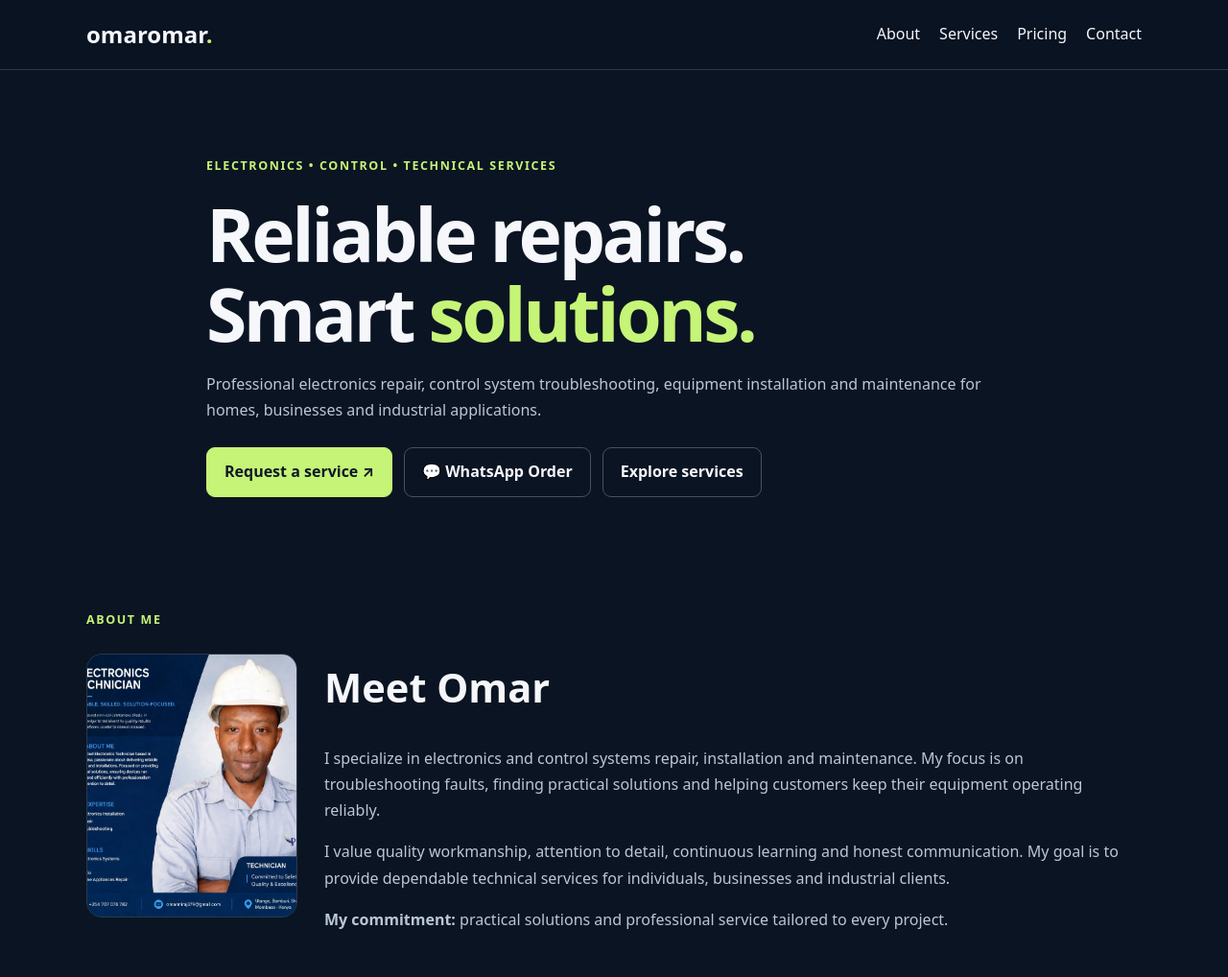
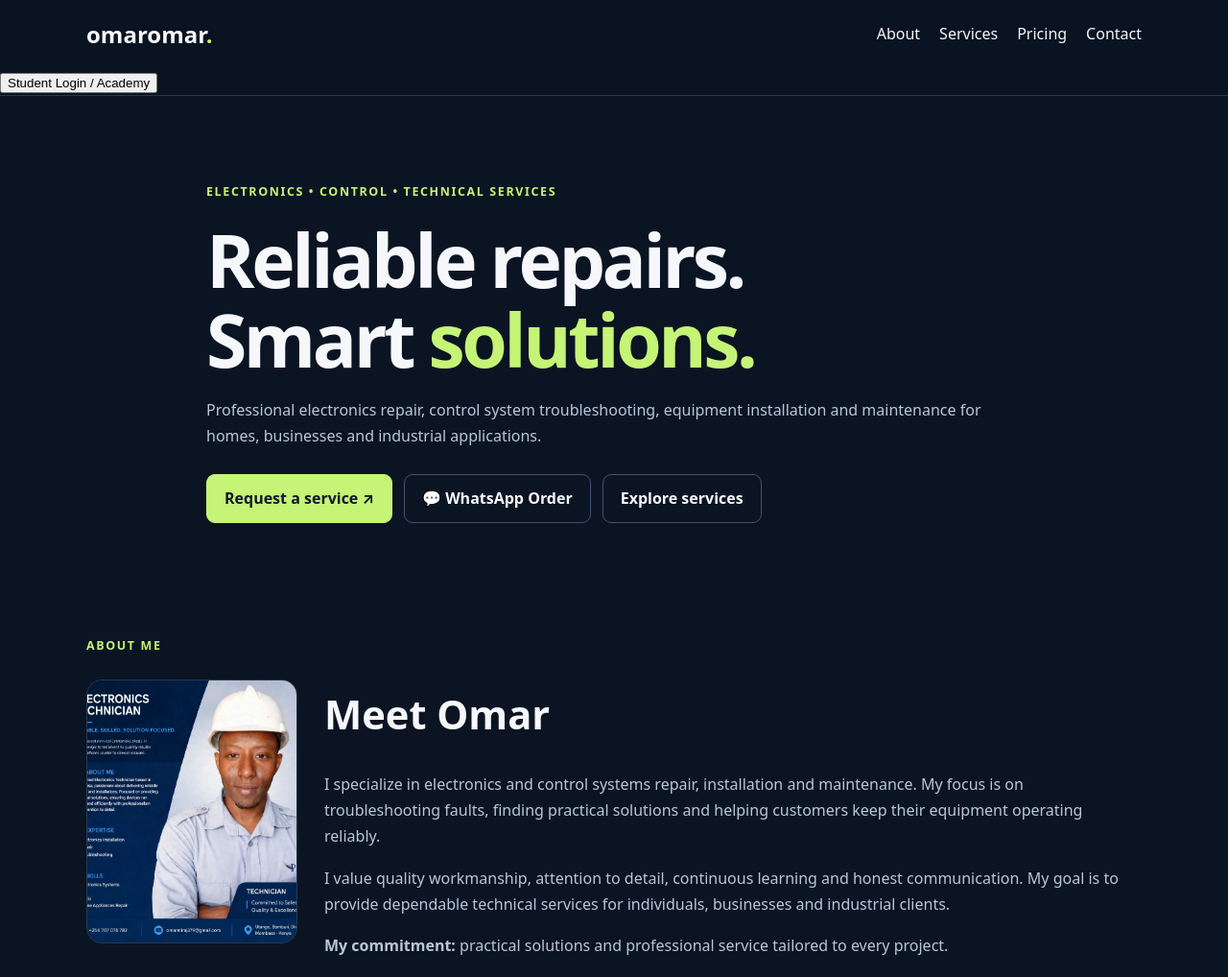
Before and after one commit to omarmiraj379-ux/omaromar-website, a plain HTML site: page my-website.html/index.html in a window 1280 px wide. Shown: the top 1018 px of the page at 96% size. Drawn offline with Linux system fonts and the light colour scheme; files whose address does not match are found by name.

Commit message:
Updated homepage to student login academy

```diff
--- a/my-website.html/index.html
+++ b/my-website.html/index.html
@@ -60,6 +60,9 @@ footer{border-top:1px solid var(--line);padding:25px 0;color:var(--muted)}
     <a class="logo" href="#home">omaromar<span>.</span></a>
     <div class="links"><a href="#about">About</a><a href="#services">Services</a><a href="#pricing">Pricing</a><a href="#contact">Contact</a></div>
   </nav>
+  <a href="index2.html">
+  <button>Student Login / Academy</button>
+</a>
 </header>
 <main>
 <section class="container hero" id="home">
```
Also changed, not shown: my-website.html/admin.js (renamed from index.html/admin.js), my-website.html/admin2.html (renamed from index.html/admin2.html), my-website.html/firebase.js (renamed from index.html/firebase.js), my-website.html/index2.html (renamed from index.html/index2.html), my-website.html/profile.jpg (renamed from index.html/profile.jpg), my-website.html/scripts.js (renamed from index.html/scripts.js), my-website.html/student.html (renamed from index.html/student.html), my-website.html/style.css (renamed from index.html/style.css).
